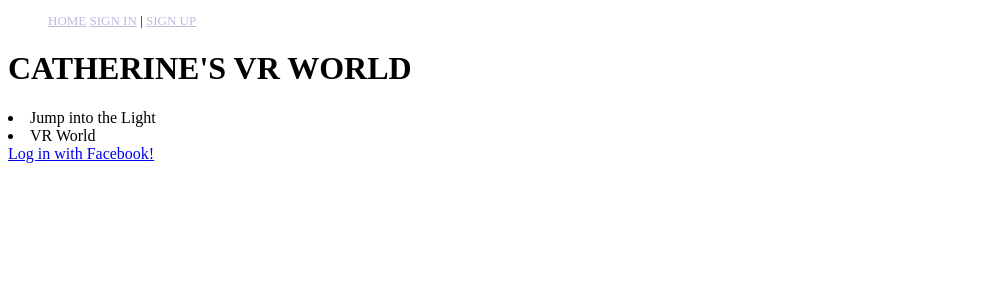
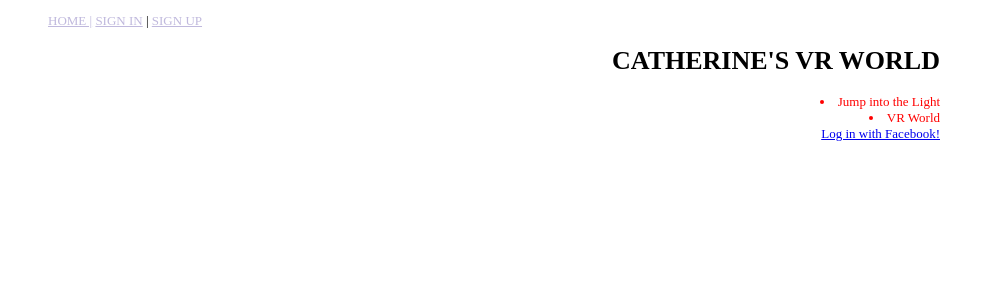
Before and after one commit to Ccordova41/rails-VR-places, a Rails app: page / in a window 1280 px wide. Shown: the top 300 px of the page, without its empty margins (0-995 px from the left). Run offline with Rails 7, Linux system fonts and the light colour scheme; data comes from the database, SQL or seed files in the repository; style sheets or scripts are compiled from the project's sources.

Commit message:
updating formatting

```diff
--- a/app/assets/stylesheets/application.css
+++ b/app/assets/stylesheets/application.css
@@ -42,5 +42,10 @@
 
 div.filter p {
   color: #80A1D4;
+}
 
+div#venue_list li {
+  color: red;
+  text-align: right;
+  max-width: 600px;
 }
--- a/app/views/application/hello.html.erb
+++ b/app/views/application/hello.html.erb
@@ -1,8 +1,12 @@
+
+
 <h1>CATHERINE'S VR WORLD</h1>
 
+<div id="venue_list">
 <% @venues.each do |venue| %>
     <li><%= venue.name %></li>
 <% end %>
+</div>
 
 <% if session[:user_id] %>
   <h1><%= @user.name %></h1>
--- a/app/views/layouts/_header.html.erb
+++ b/app/views/layouts/_header.html.erb
@@ -1,6 +1,6 @@
 <nav>
   <ul>
-    <%= link_to "Home", root_path %>
+    <%= link_to "Home |", root_path %>
     <%= render partial: 'layouts/signin' %>
   </ul>
 </nav>
--- a/app/views/layouts/application.html.erb
+++ b/app/views/layouts/application.html.erb
@@ -1,7 +1,7 @@
 <!DOCTYPE html>
 <html>
   <head>
-    <title>RailsVrPlaces</title>
+    <title>Rails VR Places</title>
     <%= csrf_meta_tags %>
 
     <%= stylesheet_link_tag    'application', media: 'all', 'data-turbolinks-track': 'reload' %>
@@ -11,7 +11,9 @@
   <body>
 
     <%= render 'layouts/header' %>
+    <div class="content">
     <%= yield %>
+    </div>
     <p class="notice"><%= notice %></p>
     <p class="alert"><%= alert %></p>
   </body>
```
Also changed, not shown: app/views/experiences/new.html.erb (added), app/views/experiences/show.html.erb (added).
